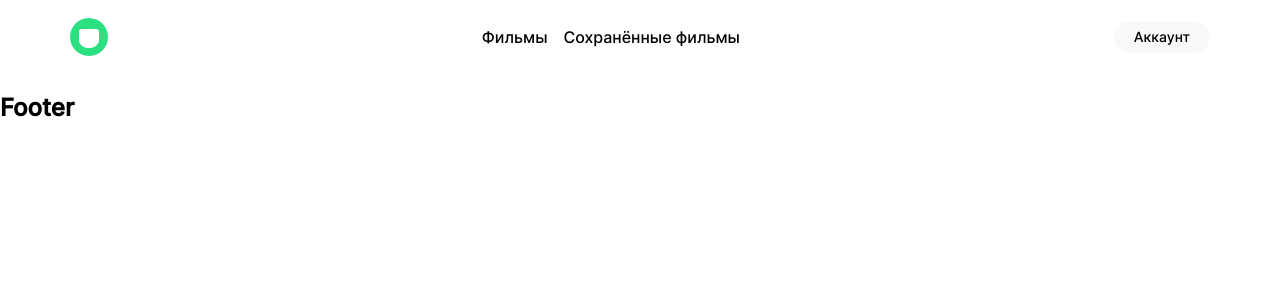
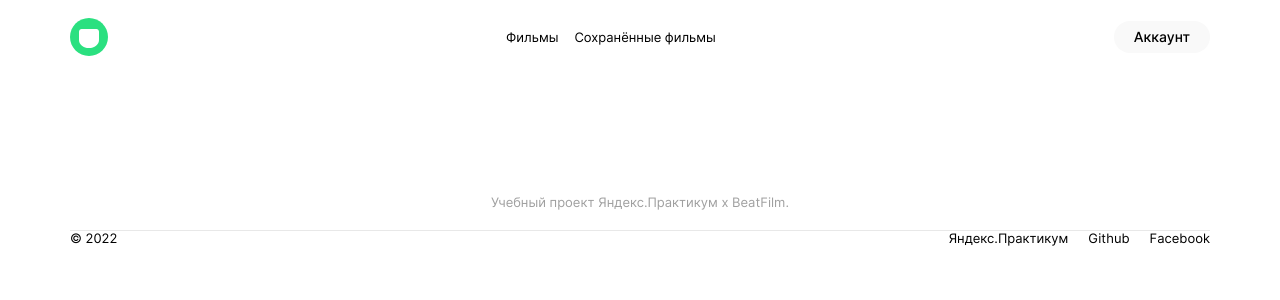
Before and after one commit to Betokko/movies-explorer-frontend, a React (Create React App) app: page / in a window 1280 px wide. Shown: the top 300 px of the page. Built offline with nearby package versions, Linux system fonts and the light colour scheme.

Commit message:
feat: create Footer

```diff
--- a/src/components/App/App.js
+++ b/src/components/App/App.js
@@ -1,7 +1,7 @@
 import { Routes, Route } from 'react-router-dom';
 
 import Header from '../Header/Header';
-import Footer from '../Footer';
+import Footer from '../Footer/Footer';
 
 import './App.scss';
 
--- a/src/components/App/App.scss
+++ b/src/components/App/App.scss
@@ -1,12 +1,17 @@
 @import url('../../vendor/normalize.css');
 @import url('../../vendor/fonts/inter.css');
+* {
+  margin: 0;
+  padding: 0;
+  box-sizing: border-box;
+}
 
 .content{
   font-family: inter;
   font-weight: 500;
   background-color: #fff;
   color: #000;
-  box-sizing: border-box;
+  font-weight: 400;
 
   .wrapper {
     max-width: 1280px;
--- /dev/null
+++ b/src/components/Footer/Footer.js
@@ -0,0 +1,20 @@
+import React from 'react';
+import { Link } from 'react-router-dom';
+
+import './Footer.scss';
+
+const Footer = () => {
+  return (
+    <div className="footer">
+      <p className='footer__text'>Учебный проект Яндекс.Практикум х BeatFilm.</p>
+      <div className="footer__main">
+        <p className="footer__copy">© 2022</p>
+        <Link to='/' className='footer__link'>Яндекс.Практикум</Link>
+        <Link to='/' className='footer__link'>Github</Link>
+        <Link to='/' className='footer__link'>Facebook</Link>
+      </div>
+    </div>
+  );
+};
+
+export default Footer;
--- /dev/null
+++ b/src/components/Footer/Footer.scss
@@ -0,0 +1,36 @@
+.footer {
+  padding: 0 70px;
+  height: 172px;
+  display: flex;
+  flex-direction: column;
+  justify-content: flex-end;
+  font-size: 13px;
+
+  &__text {
+    text-align: center;
+    font-size: 13px;
+    font-weight: 400;
+    line-height: auto;
+    padding-bottom: 20px;
+    color: #A0A0A0;
+  }
+
+  &__main {
+    border-top: 1px solid #E8E8E8;
+    display: flex;
+  }
+
+  &__copy {
+    margin-right: auto;
+  }
+
+  &__link {
+    color: #000;
+    text-decoration: none;
+    transition: opacity .2s;
+    margin-left: 20px;
+    &:hover {
+      opacity: .5;
+    }
+  }
+}
--- a/src/components/Footer/index.js
+++ /dev/null
@@ -1,9 +0,0 @@
-import React from 'react'
-
-const Footer = () => {
-  return (
-    <h2>Footer</h2>
-  )
-}
-
-export default Footer
--- a/src/components/Header/Header.scss
+++ b/src/components/Header/Header.scss
@@ -10,6 +10,8 @@
     height: 38px;
     display: flex;
     background-image: url('../../images/logo.svg');
+    color: #000;
+    text-decoration: none;
     transition: opacity .2s;
     &:hover {
       opacity: .5;
@@ -20,6 +22,7 @@
     align-self: center;
     padding: 8px 20px;
     font-size: 14px;
+    line-height: 16;
     font-weight: 500;
     line-height: 16px;
     background-color: #F9F9F9;
--- a/src/components/Navigation/Navigation.scss
+++ b/src/components/Navigation/Navigation.scss
@@ -2,9 +2,11 @@
   display: flex;
   align-items: center;
   &__link {
+    font-size: 13px;
+    line-height: 18;
     margin: 0 8px;
+    color: #000;
     text-decoration: none;
-    color: #000;
     transition: opacity .2s;
     &:hover {
       opacity: .5;
```
